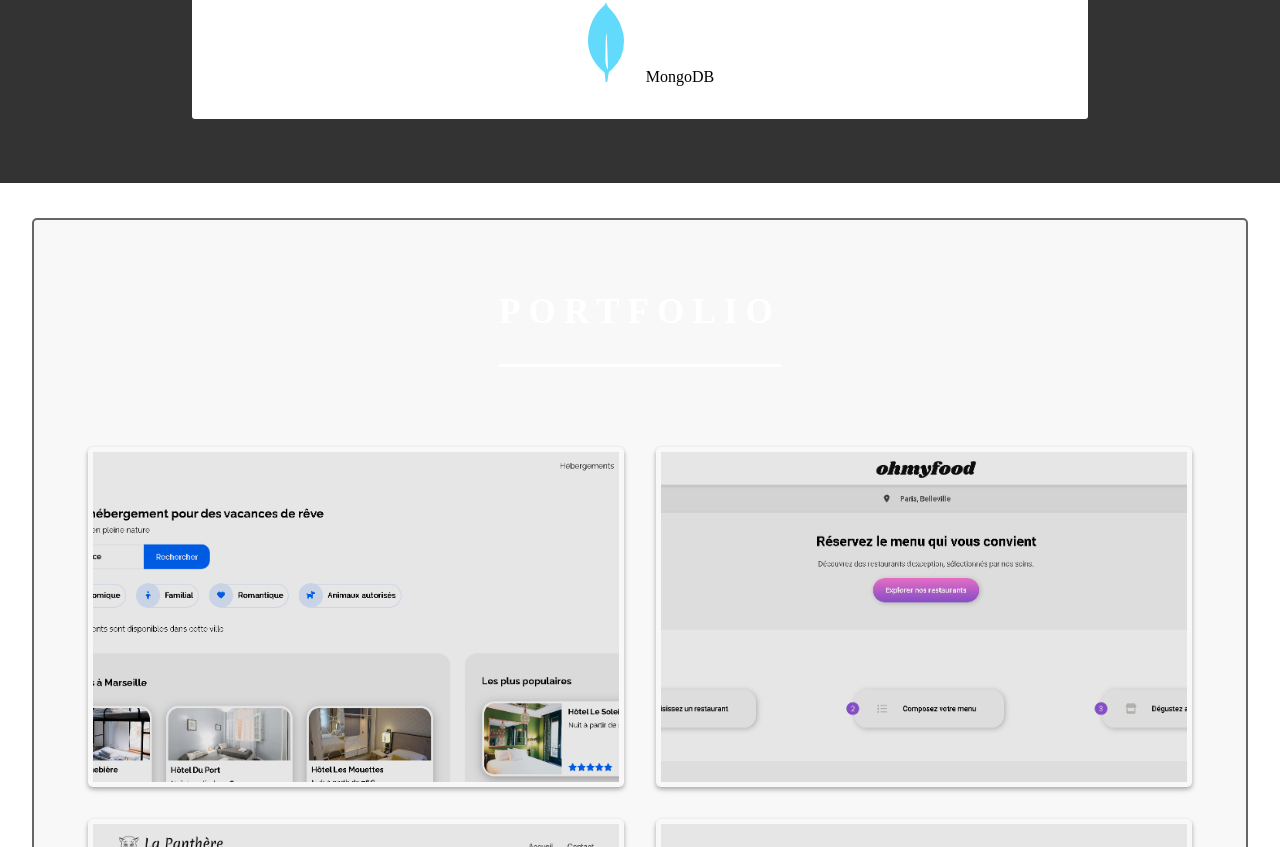
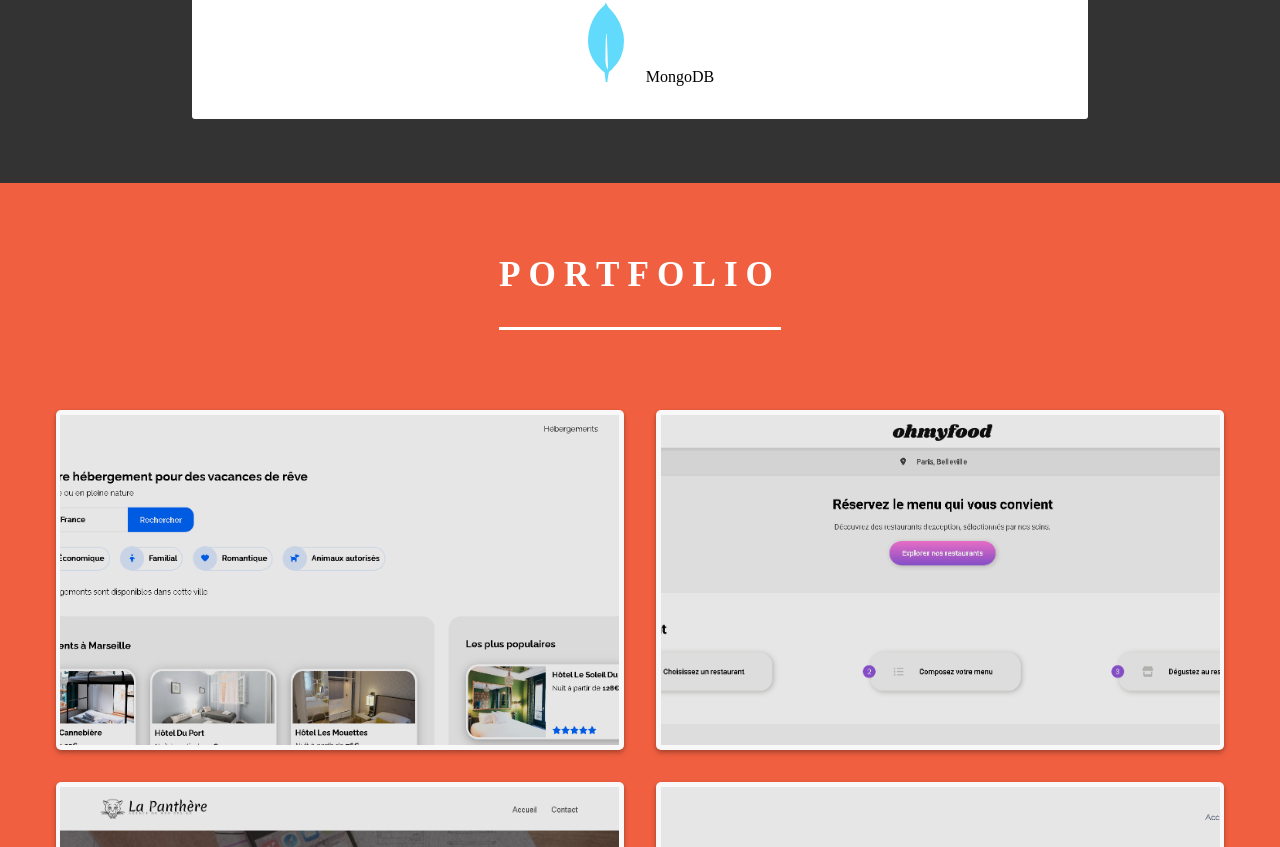
Before and after one commit to davidotch/portfolio, a React (Create React App) app: page / in a window 1280 px wide. Shown: the part 2933-3780 px from the top of the page. Built offline with nearby package versions, Linux system fonts and the light colour scheme; a web font is replaced by a local one.

Commit message:
fix bg-color, width .gallery

```diff
--- a/src/style/gallery.css
+++ b/src/style/gallery.css
@@ -3,13 +3,11 @@
     flex-direction: column;
     justify-content: center;
     align-items: center;
-    width: 95%;
-    margin: 2.2rem auto;
     text-align: center;
+    width: 100%;
+    margin: 0 auto;
     gap: 2rem;
-    border-radius: 5px;
-    border: 2px solid #666;
-    background-color: #f8f8f8;
+    background-color: #f05f40;
 }
 
 .project {
@@ -19,7 +17,7 @@
     gap: 2rem;
     padding: 3rem;
     margin: 0 auto;
-    background-color: #f8f8f8;
+    background-color: #f05f40;
 }
 
 #project {
```
